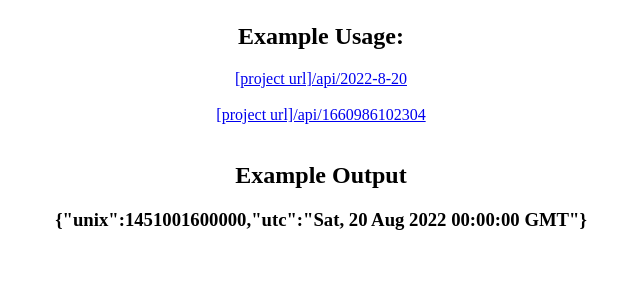
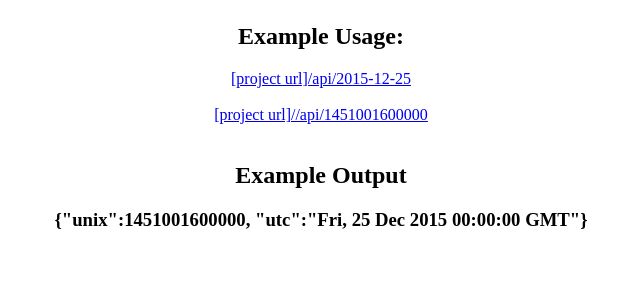
Before and after one commit to AbdulWahabRaza123/frontEndFrameworksProject1, a website: page public/index.html in a window 1280 px wide. Shown: the part 123-404 px from the top of the page, 319-959 px from the left. Drawn offline with Linux system fonts and the light colour scheme.

Commit message:
update 2

```diff
--- a/app.js
+++ b/app.js
@@ -22,7 +22,7 @@ app.get("/api/:date",(req,res)=>{
         inputDate = new Date(parseInt(req.params.date));
       }
       if(inputDate.toString() == "Invalid Date"){
-        res.json({error:"invalid Date"});
+        res.json({ error : "Invalid Date" });
       }
       else{
     inputDate={
--- a/public/index.html
+++ b/public/index.html
@@ -14,11 +14,11 @@
     <hr>
     <br><br>
     <h2>Example Usage:</h2>
-    <a href="/api/2022-8-20">[project url]/api/2022-8-20</a><br><br>
-    <a href="/api/1660986102304">[project url]/api/1660986102304</a>
+    <a href="/api/2015-12-25">[project url]/api/2015-12-25</a><br><br>
+    <a href="/api/1451001600000">[project url]//api/1451001600000</a>
     <br><br>
     <h2>Example Output</h2>
-    <h3>{"unix":1451001600000,"utc":"Sat, 20 Aug 2022 00:00:00 GMT"}</h3>
+    <h3>{"unix":1451001600000, "utc":"Fri, 25 Dec 2015 00:00:00 GMT"}</h3>
     <br><br>
     By <a href="#">FreeCodeCamp</a>
 </center>
```
